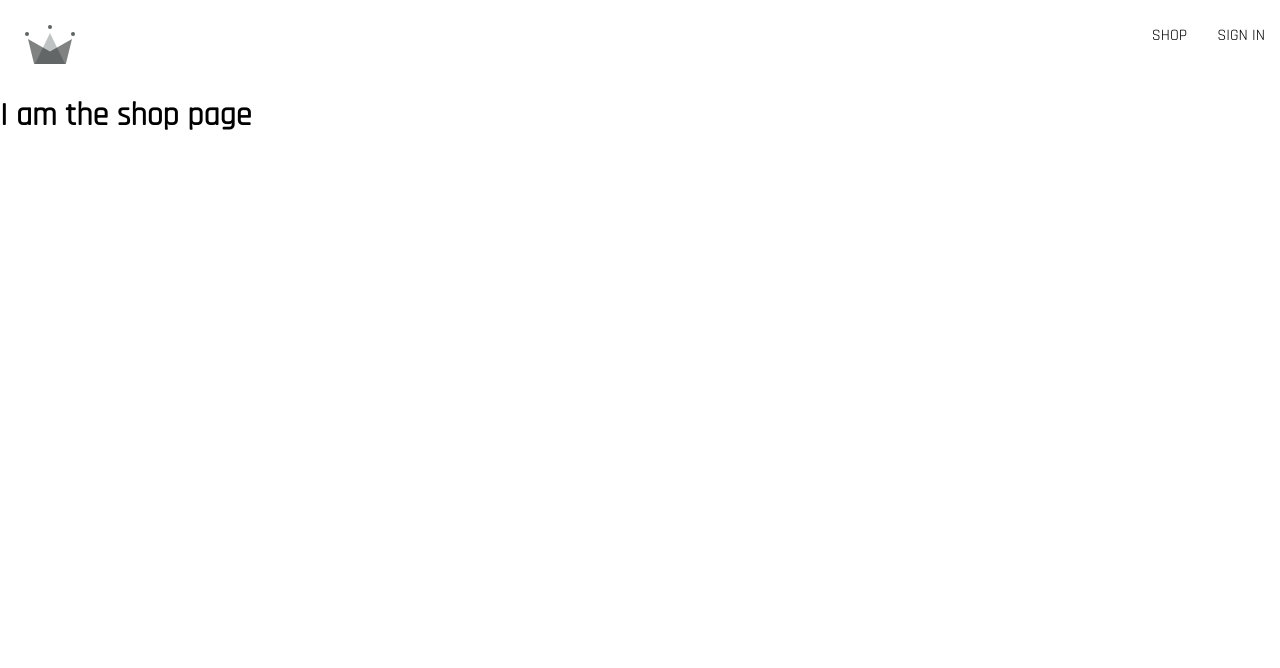
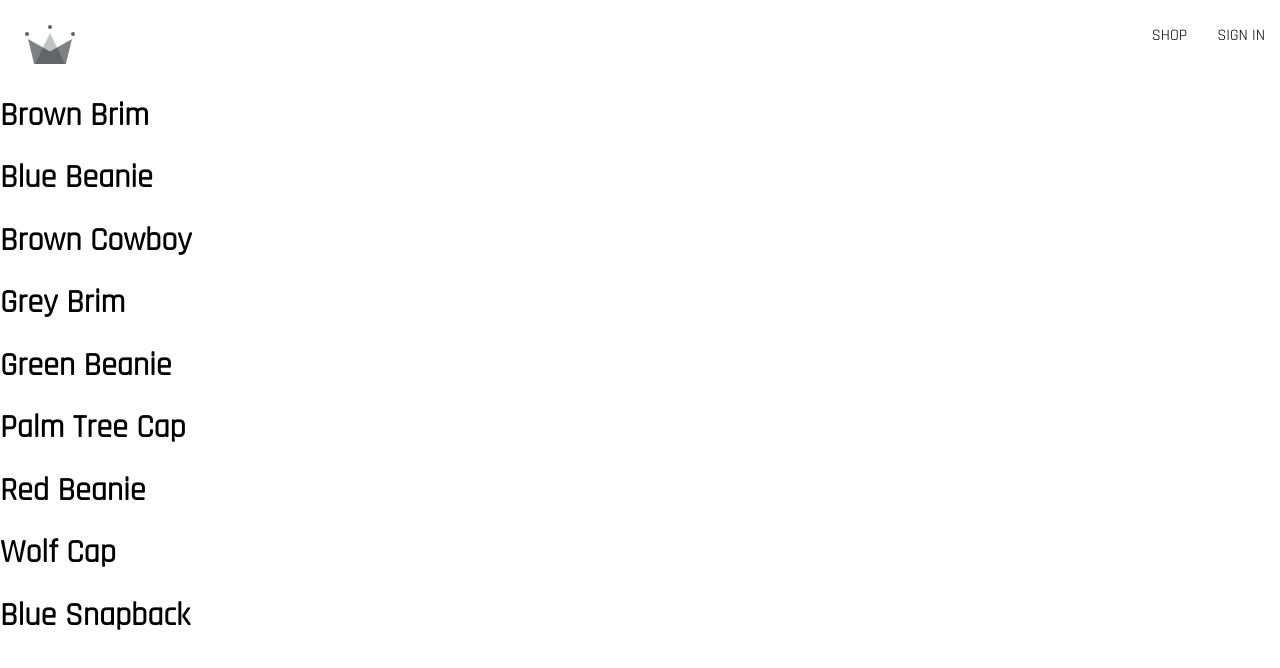
Before and after one commit to marcomartinscastanho/crwn-clothing, a React (Create React App) app: page /shop in a window 1280 px wide. Shown: the top 668 px of the page. Built offline with nearby package versions, Linux system fonts and the light colour scheme; no server answers.

Commit message:
New Shop page

```diff
--- a/src/App.js
+++ b/src/App.js
@@ -1,11 +1,8 @@
 import { Routes, Route } from "react-router-dom";
 import { Navigation } from "./routes/navigation/navigation.component";
+import { Authentication } from "./routes/auth/auth.component";
 import { Home } from "./routes/home/home.component";
-import { Authentication } from "./routes/auth/auth.component";
-
-const Shop = () => {
-  return <h1>I am the shop page</h1>;
-};
+import { Shop } from "./routes/shop/shop.component";
 
 const App = () => {
   return (
--- a/src/components/sign-in-form/sign-in-form.component.jsx
+++ b/src/components/sign-in-form/sign-in-form.component.jsx
@@ -1,7 +1,6 @@
 import { useState } from "react";
 import { FormInput } from "../form-input/form-input.component";
 import {
-  createUserDocumentFromAuth,
   signInWithGooglePopup,
   signInAuthUserWithEmailAndPassword,
 } from "../../utils/firebase/firebase.utils";
--- /dev/null
+++ b/src/routes/shop/shop.component.jsx
@@ -0,0 +1,15 @@
+import SHOP_DATA from "../../shop-data.json";
+
+export const Shop = ({ label, ...otherProps }) => {
+  return (
+    <div>
+      {SHOP_DATA.map((product) => (
+        <div key={product.id}>
+          <h1>{product.name}</h1>
+        </div>
+      ))}
+    </div>
+  );
+};
+
+export default Shop;
--- /dev/null
+++ b/src/shop-data.json
@@ -0,0 +1,56 @@
+[
+  {
+    "id": 1,
+    "name": "Brown Brim",
+    "imageUrl": "https://i.ibb.co/ZYW3VTp/brown-brim.png",
+    "price": 25
+  },
+  {
+    "id": 2,
+    "name": "Blue Beanie",
+    "imageUrl": "https://i.ibb.co/ypkgK0X/blue-beanie.png",
+    "price": 18
+  },
+  {
+    "id": 3,
+    "name": "Brown Cowboy",
+    "imageUrl": "https://i.ibb.co/QdJwgmp/brown-cowboy.png",
+    "price": 35
+  },
+  {
+    "id": 4,
+    "name": "Grey Brim",
+    "imageUrl": "https://i.ibb.co/RjBLWxB/grey-brim.png",
+    "price": 25
+  },
+  {
+    "id": 5,
+    "name": "Green Beanie",
+    "imageUrl": "https://i.ibb.co/YTjW3vF/green-beanie.png",
+    "price": 18
+  },
+  {
+    "id": 6,
+    "name": "Palm Tree Cap",
+    "imageUrl": "https://i.ibb.co/rKBDvJX/palm-tree-cap.png",
+    "price": 14
+  },
+  {
+    "id": 7,
+    "name": "Red Beanie",
+    "imageUrl": "https://i.ibb.co/bLB646Z/red-beanie.png",
+    "price": 18
+  },
+  {
+    "id": 8,
+    "name": "Wolf Cap",
+    "imageUrl": "https://i.ibb.co/1f2nWMM/wolf-cap.png",
+    "price": 14
+  },
+  {
+    "id": 9,
+    "name": "Blue Snapback",
+    "imageUrl": "https://i.ibb.co/X2VJP2W/blue-snapback.png",
+    "price": 16
+  }
+]
```
